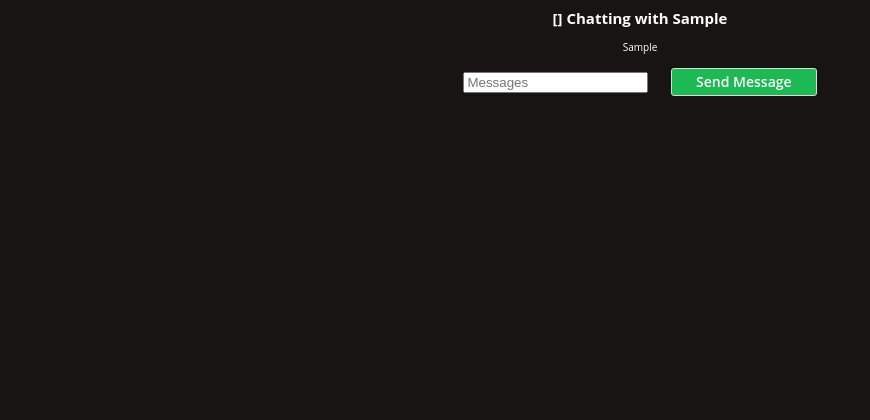
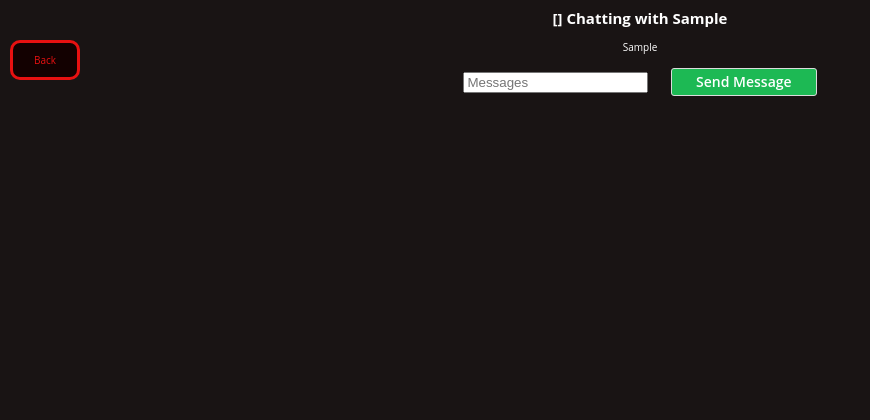
Before and after one commit to EdelEB/InstaVibe_CS490, a Flask app: template templates/chat.html in a window 1280 px wide. Shown: the top 420 px of the page, without its empty margins (0-870 px from the left). Run offline with Flask 2, Linux system fonts and the light colour scheme; the template is opened without the code that fills it: most values are stand-ins (such as "Sample title", 1, 10 or a date in 2020); some libraries are stand-ins or nearby versions.

Commit message:
Chat button

```diff
--- a/templates/chat.html
+++ b/templates/chat.html
@@ -6,8 +6,9 @@
     <meta id="message_arr" value={{message_arr}}>
     <link rel="stylesheet" href={{ url_for( 'static', filename='user.css' )}} />
 </head>
+<button name="button" class="btn back_btn3" type = "submit" value = "back" onClick="window.history.go(-1);">Back</button>
+<body align="center">
 
-<body align="center">
     <h2>{{user1}} Chatting with {{user2}}</h2>
 
     <div id="message_div">
@@ -69,6 +70,9 @@
         })
 
     </script>
+    <button name="button" class="btn back_btn3" type = "submit" value = "back" onClick="window.history.go(-1);" style = 'position: fixed;
+    bottom: 90%;
+    right: 0px; '>Back</button>
 
     <form action="" method="POST">
         <input type="text" class="message" placeholder="Messages"/>
--- a/templates/chat_list.html
+++ b/templates/chat_list.html
@@ -32,6 +32,8 @@
 
     </div>
 
+    <button name="button" class="btn back_btn3" type = "submit" value = "back" onClick="window.history.go(-1);">Back</button>
+
     <!--
 
     <script type="text/javascript">
```
